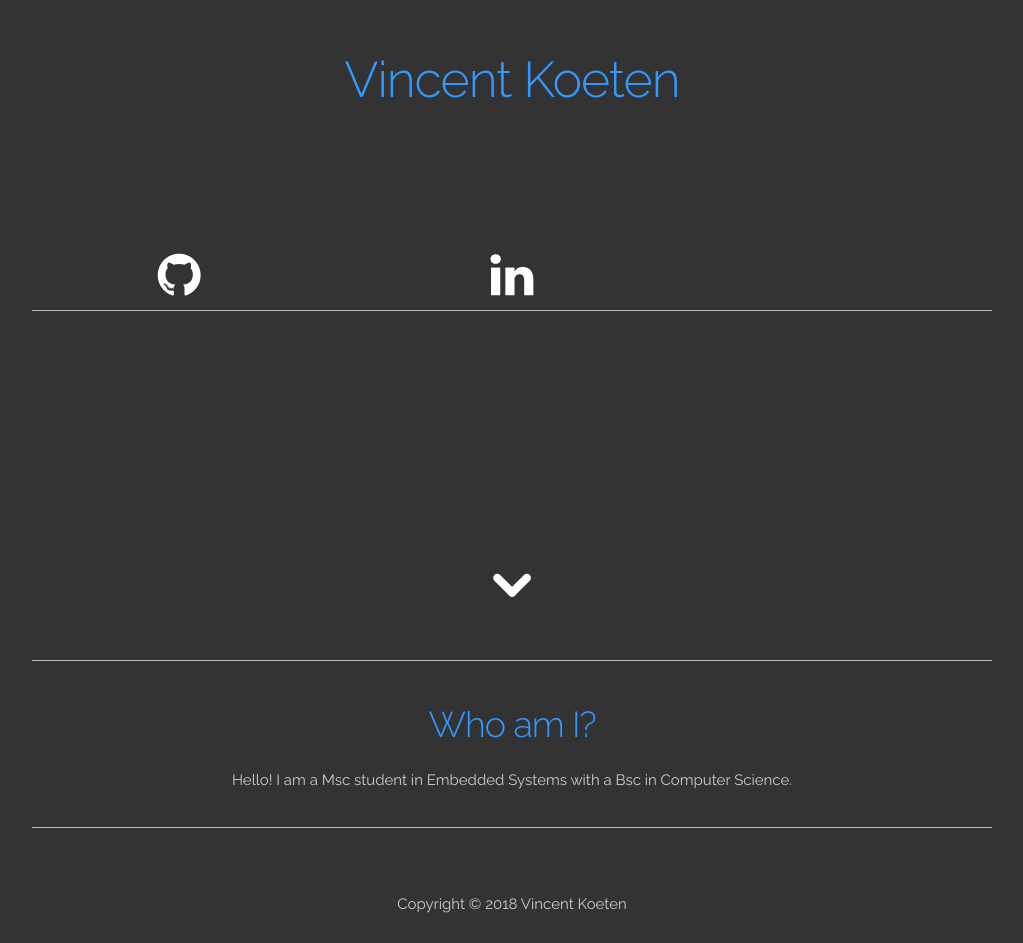
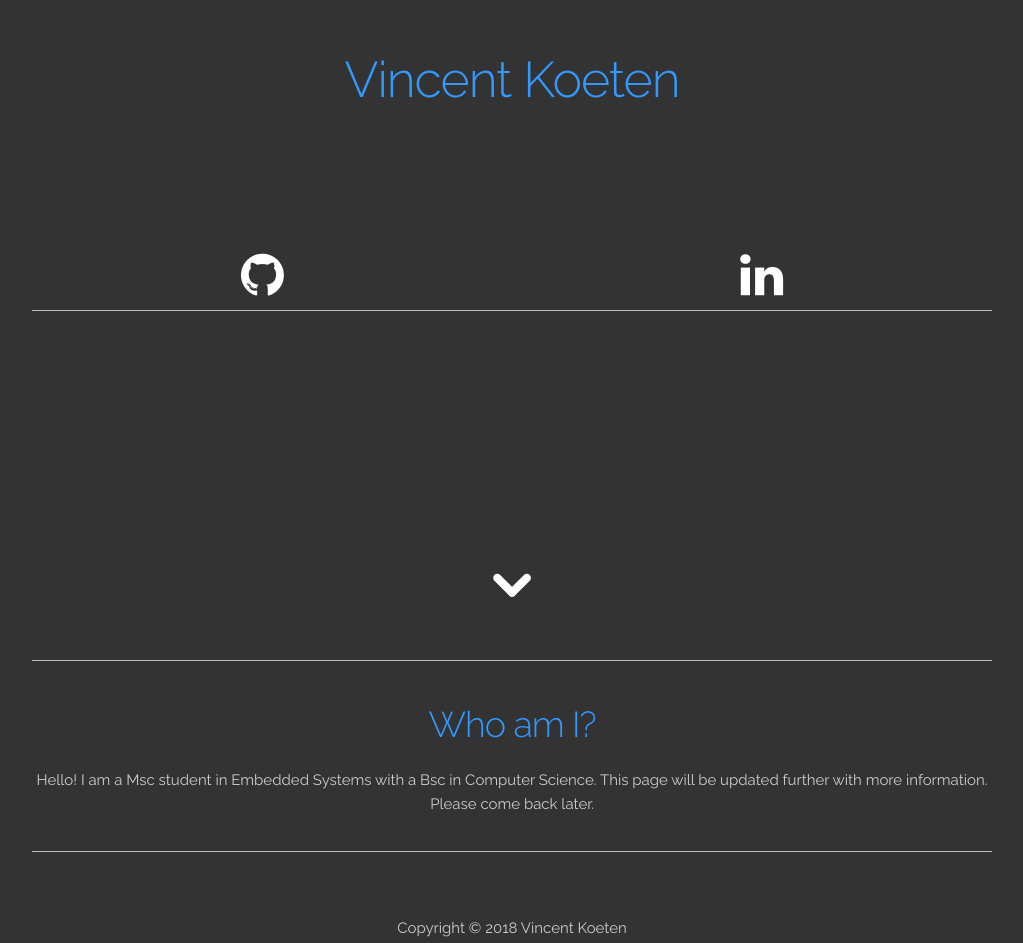
Before and after one commit to vincentrk/PersonalSite, a plain HTML site: page index.html in a window 1280 px wide. Shown: the part 150-1093 px from the top of the page, without its empty margins (128-1151 px from the left). Drawn offline with Linux system fonts and the light colour scheme.

Commit message:
Minor changes to github and linkedin row. Added 'work-in-progress' message.

```diff
--- a/index.html
+++ b/index.html
@@ -33,27 +33,10 @@
 
   <!-- Primary Page Layout
   –––––––––––––––––––––––––––––––––––––––––––––––––– -->
-<!-- SUBSECTIONS:
-        TU DELFT
-        CPP
-        FORZE
-        EPIC
-        ABOUT ME
-        MOMO Medical
-        -->
-
-
 
 <!-- TOP SECTION WITH NAME -->
   <section class="center">
     <div class="container one-page">
-
-      <div class="row">
-        <div class="twelve columns">
-          <div class="arrow bounce"></div>
-        </div>
-      </div>
-
 
       <div class="half-page">
         <div class="row">
@@ -65,27 +48,29 @@
         </div>
       </div>
 
-
-        <!-- <div class="divider"></div> -->
-
       <div class="row">
-         <div class="four columns" >
+         <div class="six columns" >
            <a target="_blank" href="https://github.com/vincentrk" title="Github">
              <i class="fa fa-github"></i>
            </a>
          </div>
-         <div class="four columns" >
+         <div class="six columns" >
            <a target="_blank" href="https://www.linkedin.com/in/vincentkoeten" title="LinkedIn">
              <i class="fa fa-linkedin"></i>
            </a>
          </div>
-         <div class="four columns">
-           <!-- <a target="_blank" id="cv-resume" class="button button-primary" title="R&eacute;sum&eacute; PDF">
+         <!-- <div class="four columns">
+           <a target="_blank" id="cv-resume" class="button button-primary" href="documents/VincentKoetenResume.pdf" title="R&eacute;sum&eacute; PDF">
              R&eacute;sum&eacute;
-           </a> -->
-         </div>
+           </a>
+         </div> -->
       </div>
 
+      <div class="row">
+        <div class="twelve columns">
+          <div class="arrow bounce"></div>
+        </div>
+      </div>
 
       <div class="row">
         <div class="divider"></div>
@@ -107,7 +92,8 @@
       <div class="row">
         <p>
           Hello! I am a Msc student in Embedded Systems with a Bsc in Computer Science.
-
+          This page will be updated further with more information.
+          Please come back later.
         </p>
       </div>
     </div>
```
